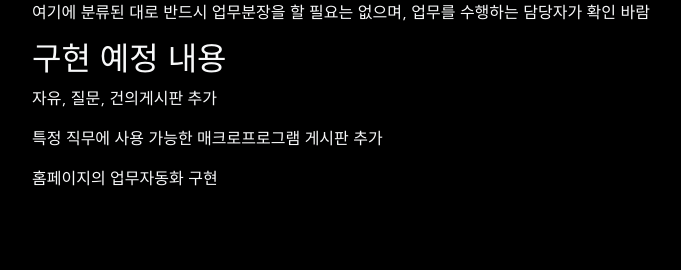
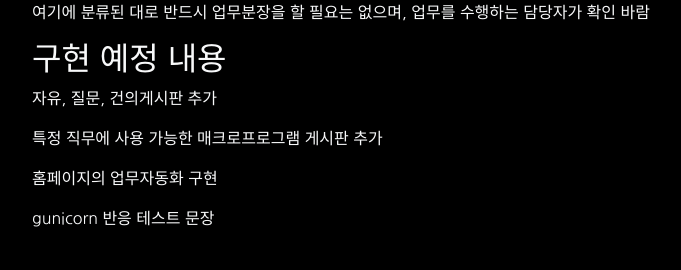
Before and after one commit to jinsick00/finalwiki, a Django app: page / in a window 1280 px wide. Shown: the part 530-800 px from the top of the page, without its empty margins (266-947 px from the left). Run offline with Django 5.2, Linux system fonts and the light colour scheme.

Commit message:
gunicorn 테스트

```diff
--- a/config/templates/index.html
+++ b/config/templates/index.html
@@ -17,4 +17,6 @@
     <p>자유, 질문, 건의게시판 추가</p>
     <p>특정 직무에 사용 가능한 매크로프로그램 게시판 추가</p>
     <p>홈페이지의 업무자동화 구현</p>
+
+    <p>gunicorn 반응 테스트 문장</p>
 {% endblock %}
```
